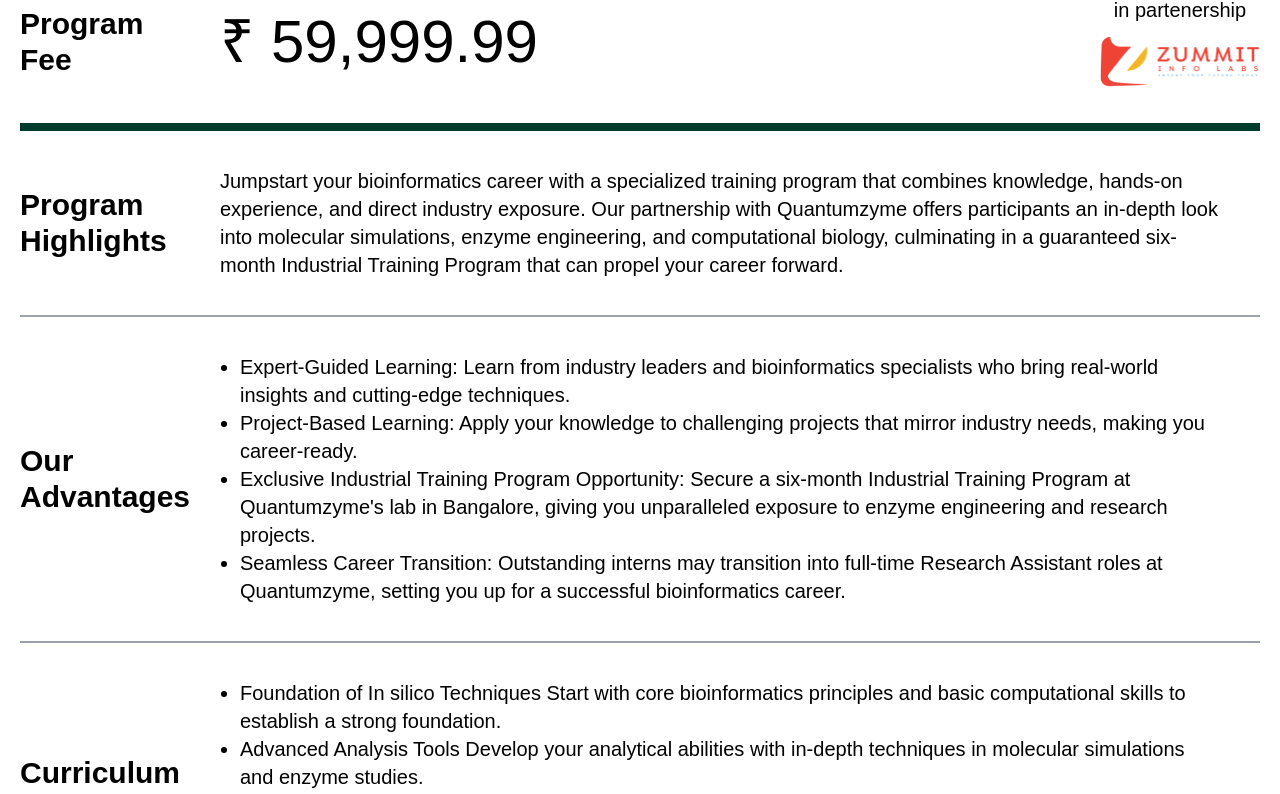
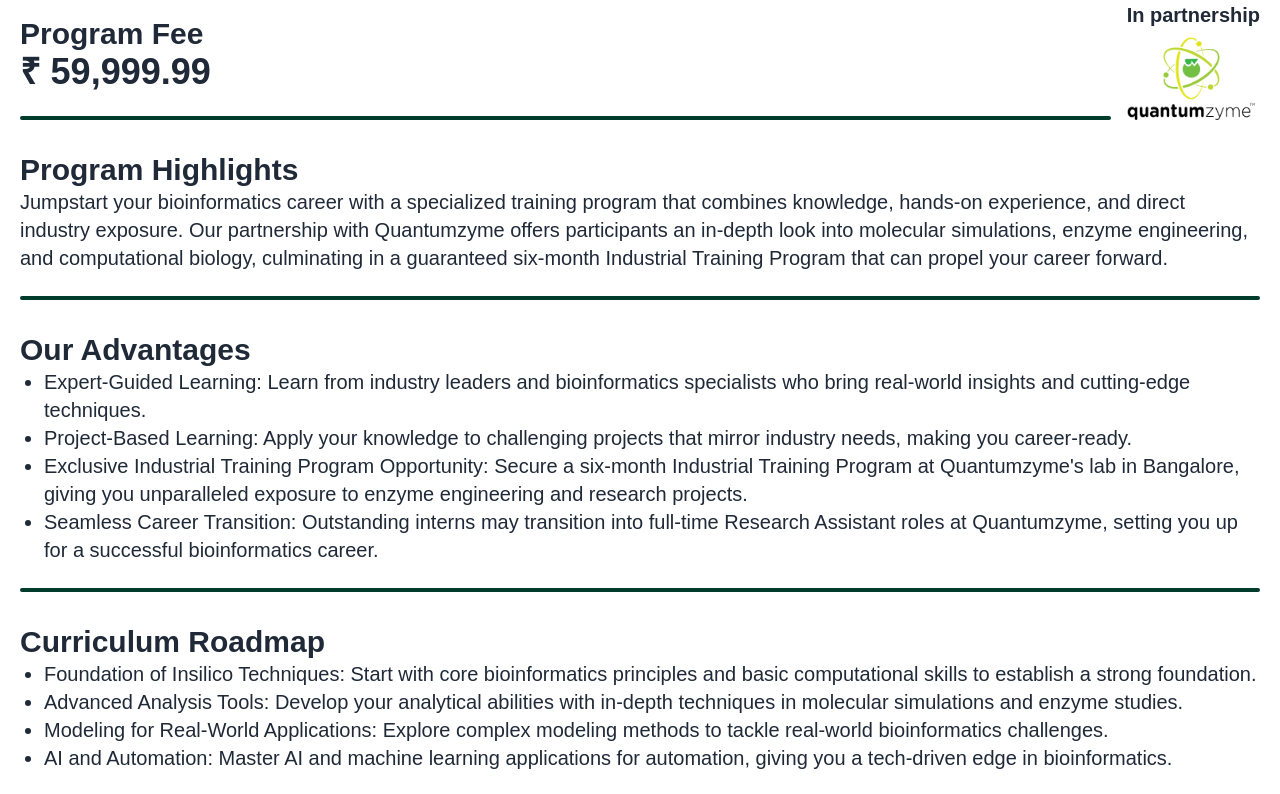
Before and after one commit to DanielCikora/zummpath-bio-informatics, a React (Create React App) app: page /LearnMore in a window 1280 px wide. Shown: the part 256-1050 px from the top of the page. Built offline with nearby package versions, Linux system fonts and the light colour scheme; the HTML template or start-up script is replaced by a standard one.

Commit message:
Program - OnScroll Effect Edited. LearnMore - Rendered Data Changed, Styling Edited.

```diff
--- a/src/components/pages/LearnMore.jsx
+++ b/src/components/pages/LearnMore.jsx
@@ -2,115 +2,111 @@
 import ZummitImg from "../assets/images/learnmoreimages/Zummit.png";
 
 const LearnMore = () => {
+  const content = [
+    {
+      type: "text",
+      title: "Program Fee",
+      paragraphPrice: "₹ 59,999.99",
+      quantumImage: QuantumzymeImg,
+      quantumAlt: "Quantumzyme Logo",
+      zummitImage: ZummitImg,
+      zummitAlt: "Zummit Logo",
+    },
+    {
+      type: "text",
+      title: "Program Highlights",
+      paragraph:
+        "Jumpstart your bioinformatics career with a specialized training program that combines knowledge, hands-on experience, and direct industry exposure. Our partnership with Quantumzyme offers participants an in-depth look into molecular simulations, enzyme engineering, and computational biology, culminating in a guaranteed six-month Industrial Training Program that can propel your career forward.",
+    },
+    {
+      type: "list",
+      title: "Our Advantages",
+      listItems: [
+        "Expert-Guided Learning: Learn from industry leaders and bioinformatics specialists who bring real-world insights and cutting-edge techniques.",
+        "Project-Based Learning: Apply your knowledge to challenging projects that mirror industry needs, making you career-ready.",
+        "Exclusive Industrial Training Program Opportunity: Secure a six-month Industrial Training Program at Quantumzyme's lab in Bangalore, giving you unparalleled exposure to enzyme engineering and research projects.",
+        "Seamless Career Transition: Outstanding interns may transition into full-time Research Assistant roles at Quantumzyme, setting you up for a successful bioinformatics career.",
+      ],
+    },
+    {
+      type: "list",
+      title: "Curriculum Roadmap",
+      listItems: [
+        "Foundation of Insilico Techniques: Start with core bioinformatics principles and basic computational skills to establish a strong foundation.",
+        "Advanced Analysis Tools: Develop your analytical abilities with in-depth techniques in molecular simulations and enzyme studies.",
+        "Modeling for Real-World Applications: Explore complex modeling methods to tackle real-world bioinformatics challenges.",
+        "AI and Automation: Master AI and machine learning applications for automation, giving you a tech-driven edge in bioinformatics.",
+      ],
+    },
+  ];
+
   return (
-    <article className='learn-more'>
-      <div className='wrapper'>
-        <div className='learn-more__content py-16'>
-          <h1 className='text-5xl font-semibold text-royalGreen text-center'>
+    <section className='learn-more pt-20'>
+      <div className='min-h-dvh'>
+        <div className='wrapper'>
+          <h1 className='md:text-5xl text-4xl font-bold text-center text-royalGreen mb-20'>
             Learn More
           </h1>
-          <div className='flex items-center'>
-            <img
-              src={QuantumzymeImg}
-              alt='Quantumzyme-Logo-Image'
-              className='h-auto w-full max-w-40 block ml-auto'
-            />
-          </div>
-
-          <div className='flex items-center py-9'>
-            <h2 className='text-3xl font-semibold w-[200px] pr-5'>
-              Program
-              <br />
-              Fee
-            </h2>
-            <h2 className='text-6xl max-w-[1000px]'>₹ 59,999.99</h2>
-            <div className='flex flex-col gap-3 ml-auto'>
-              <p className='text-xl text-center'>in partenership</p>
-              <img
-                src={ZummitImg}
-                alt='Zummit-Logo-Image'
-                className='h-auto w-full max-w-40 block'
-              />
-            </div>
-          </div>
-          <hr className='h-2 w-full bg-royalGreen'></hr>
-          <div className='flex items-center py-9'>
-            <h2 className='text-3xl font-semibold w-[200px] pr-5'>
-              Program
-              <br />
-              Highlights
-            </h2>
-            <p className='text-xl max-w-[1000px]'>
-              Jumpstart your bioinformatics career with a specialized training
-              program that combines knowledge, hands-on experience, and direct
-              industry exposure. Our partnership with Quantumzyme offers
-              participants an in-depth look into molecular simulations, enzyme
-              engineering, and computational biology, culminating in a
-              guaranteed six-month Industrial Training Program that can propel
-              your career forward.
-            </p>
-          </div>
-          <hr className='h-0.5 w-full bg-gray-400'></hr>
-          <div className='flex items-center py-9'>
-            <h2 className='text-3xl font-semibold w-[200px] pr-5'>
-              Our
-              <br />
-              Advantages
-            </h2>
-            <ul className='list-disc text-xl max-w-[1000px] pl-5'>
-              <li>
-                Expert-Guided Learning: Learn from industry leaders and
-                bioinformatics specialists who bring real-world insights and
-                cutting-edge techniques.
-              </li>
-              <li>
-                Project-Based Learning: Apply your knowledge to challenging
-                projects that mirror industry needs, making you career-ready.
-              </li>
-              <li>
-                Exclusive Industrial Training Program Opportunity: Secure a
-                six-month Industrial Training Program at Quantumzyme's lab in
-                Bangalore, giving you unparalleled exposure to enzyme
-                engineering and research projects.
-              </li>
-              <li>
-                Seamless Career Transition: Outstanding interns may transition
-                into full-time Research Assistant roles at Quantumzyme, setting
-                you up for a successful bioinformatics career.
-              </li>
-            </ul>
-          </div>
-          <hr className='h-0.5 w-full bg-gray-400'></hr>
-          <div className='flex items-center py-9'>
-            <h2 className='text-3xl font-semibold w-[200px] pr-5'>
-              Curriculum
-              <br />
-              Roadmap
-            </h2>
-            <ul className='list-disc text-xl max-w-[1000px] pl-5'>
-              <li>
-                Foundation of In silico Techniques Start with core
-                bioinformatics principles and basic computational skills to
-                establish a strong foundation.
-              </li>
-              <li>
-                Advanced Analysis Tools Develop your analytical abilities with
-                in-depth techniques in molecular simulations and enzyme studies.
-              </li>
-              <li>
-                Modeling for Real-World Applications Explore complex modeling
-                methods to tackle real-world bioinformatics challenges.
-              </li>
-              <li>
-                AI and Automation Master AI and machine learning applications
-                for automation, giving you a tech-driven edge in bioinformatics.
-              </li>
-            </ul>
-          </div>
+          {content.map((section, index) => (
+            <section key={index} className='content-section mb-8'>
+              <div className='flex flex-row justify-between items-start'>
+                <div className='flex-1 self-end text-gray-800'>
+                  <h2 className='md:text-3xl text-2xl font-semibold'>
+                    {section.title}
+                  </h2>
+                  <h2 className='md:text-4xl text-xl font-semibold'>
+                    {section.paragraphPrice}
+                  </h2>
+                  {section.type === "text" && (
+                    <>
+                      <p className='md:text-xl text-lg mb-6'>
+                        {section.paragraph}
+                      </p>
+                      <hr className='h-1 w-full bg-royalGreen rounded-lg' />
+                    </>
+                  )}
+                  {section.type === "list" && (
+                    <>
+                      <ul className='list-disc pl-6 mb-6'>
+                        {section.listItems.map((item, liIndex) => (
+                          <li className='md:text-xl text-lg' key={liIndex}>
+                            {item}
+                          </li>
+                        ))}
+                      </ul>
+                      <hr className='h-1 w-full bg-royalGreen rounded-lg' />
+                    </>
+                  )}
+                </div>
+                {(section.quantumImage || section.zummitImage) && (
+                  <div className='pl-4 md:block hidden'>
+                    <figure className='logo-container flex flex-col gap-2'>
+                      {section.zummitImage && (
+                        <img
+                          src={section.zummitImage}
+                          alt={section.zummitAlt}
+                          className='logo-image w-full h-auto max-w-32'
+                        />
+                      )}
+                      <figcaption className='text-center md:text-xl text-lg font-semibold text-gray-800'>
+                        In <strong>partnership</strong>
+                      </figcaption>
+                      {section.quantumImage && (
+                        <img
+                          src={section.quantumImage}
+                          alt={section.quantumAlt}
+                          className='logo-image w-full h-auto max-w-32'
+                        />
+                      )}
+                    </figure>
+                  </div>
+                )}
+              </div>
+            </section>
+          ))}
         </div>
       </div>
-    </article>
+    </section>
   );
 };
-
 export default LearnMore;
--- a/src/components/program/program.css
+++ b/src/components/program/program.css
@@ -1,36 +1,16 @@
+.circle-container {
+  position: relative;
+}
+
+.outer-circle {
+  background-color: white;
+  transition: background-color 0.3s ease-in-out; /* Smooth color change for fallback */
+}
+
+.inner-circle {
+  background-color: white;
+}
 .program-steps {
-  color: black;
-  cursor: pointer;
-  position: relative;
-  display: inline-block;
+  transition: color 0.5s ease-in-out;
+  color: black; /* Default text color */
 }
-.program-steps:hover {
-  color: white;
-}
-.program-steps::before,
-.program-steps::after {
-  content: "";
-  position: absolute;
-  border-radius: 50%;
-  top: 50%;
-  left: 50%;
-  transform: translate(-50%, -50%);
-  transition: background-color 0.3s ease;
-}
-.program-steps::before {
-  width: 170px;
-  height: 170px;
-  background-color: #003c2c;
-  z-index: -2;
-}
-.program-steps::after {
-  width: 160px;
-  height: 160px;
-  background-color: white;
-  z-index: -1;
-}
-.program-steps:hover::after {
-  background-color: transparent;
-  transition: background-color 0.3s ease;
-  color: white;
-}
```
Also changed, not shown: src/components/program/Program.jsx (+38 -19 lines).
